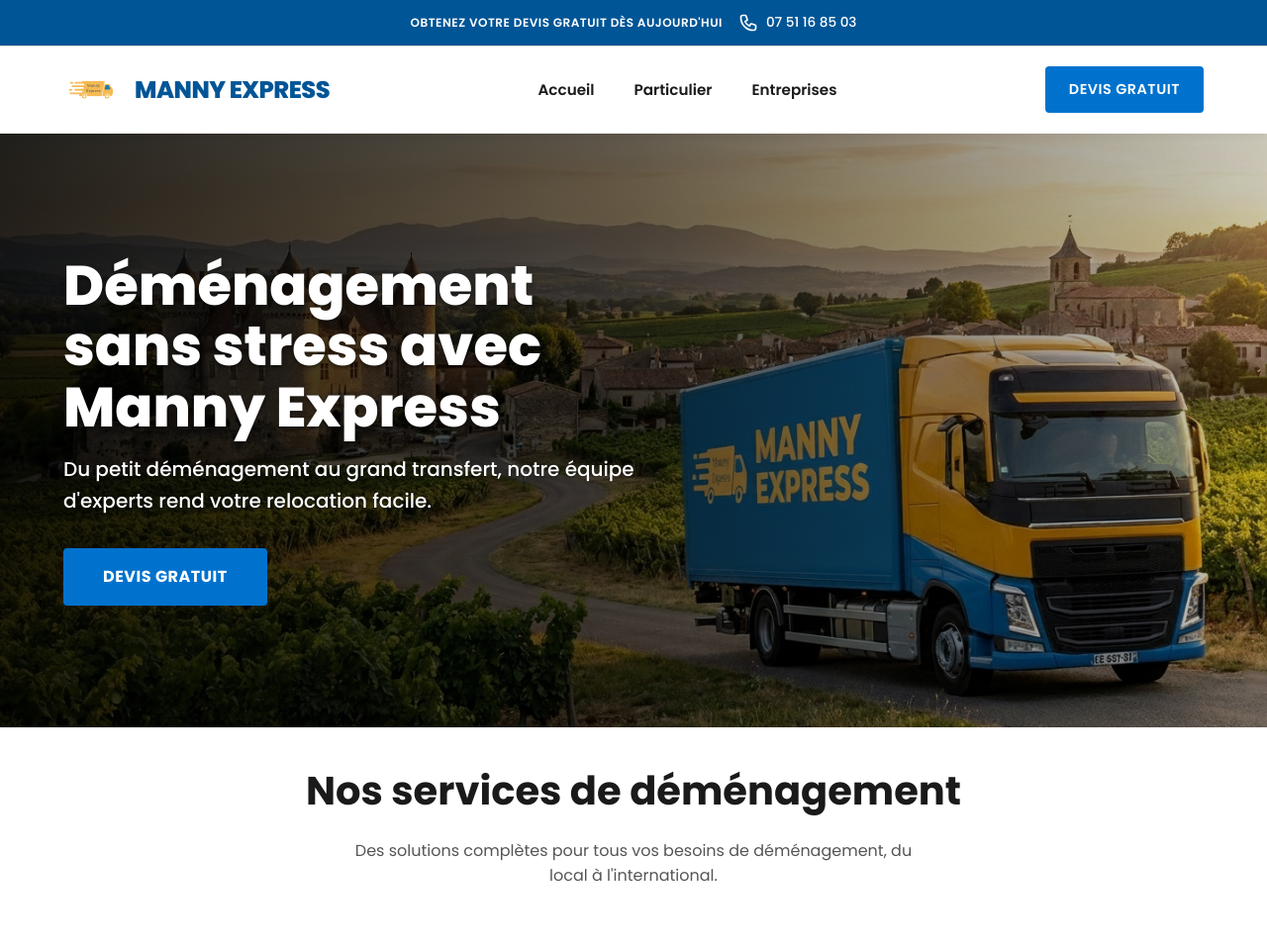
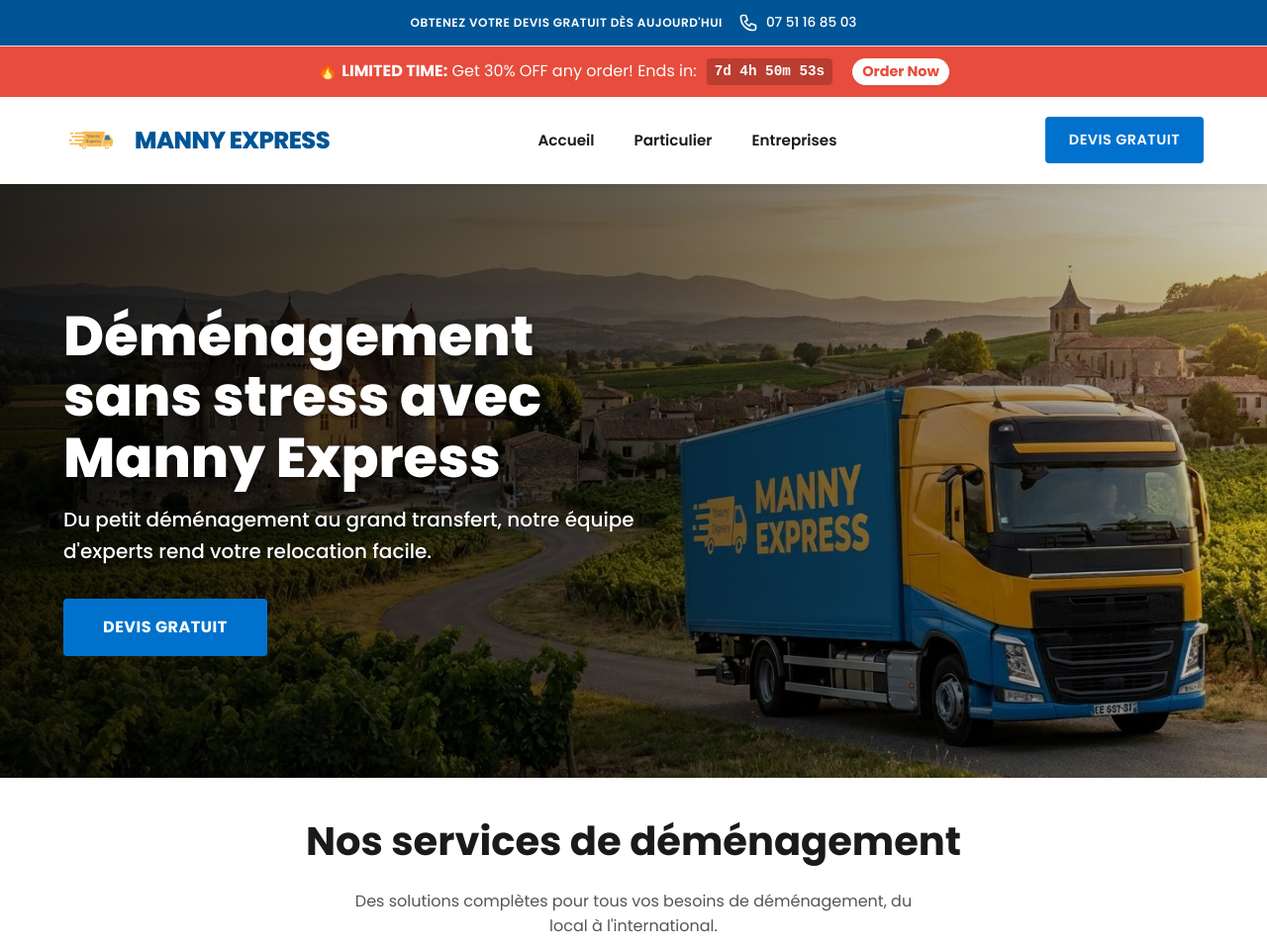
Before and after one commit to billoosijok/mannyexpress, a Jekyll site: the page built from index.html, in a window 1280 px wide and 1400 px high, cut to the strip 0-959 px from the top of the window. Shown: the whole strip at 99% size. Built offline with Jekyll 4.4.1, drawn with Linux system fonts in a browser that asks for light colours.

Commit message:
Added 30% off countdown banner

```diff
--- /dev/null
+++ b/_includes/countdown-banner.html
@@ -0,0 +1,83 @@
+<div id="promo-banner">
+    <div class="promo-content">
+        <span class="promo-text">🔥 <strong>LIMITED TIME:</strong> Get 30% OFF any order! Ends in: </span>
+        <span id="countdown-timer">Loading...</span>
+        <a href="#contact" class="promo-btn">Order Now</a>
+    </div>
+</div>
+
+<style>
+    #promo-banner {
+        background-color: #e74c3c;
+        /* Urgent Red Color */
+        color: white;
+        text-align: center;
+        padding: 12px 0;
+        font-family: 'Poppins', sans-serif;
+        /* Matches your site font */
+        position: relative;
+        z-index: 9999;
+        /* Ensures it sits on top of everything */
+    }
+
+    .promo-content {
+        display: flex;
+        justify-content: center;
+        align-items: center;
+        flex-wrap: wrap;
+        gap: 10px;
+    }
+
+    #countdown-timer {
+        background: rgba(0, 0, 0, 0.2);
+        padding: 2px 8px;
+        border-radius: 4px;
+        font-weight: bold;
+        font-family: monospace;
+        /* Makes numbers easier to read */
+        font-size: 1.1em;
+    }
+
+    .promo-btn {
+        background-color: white;
+        color: #e74c3c;
+        padding: 2px 10px;
+        text-decoration: none;
+        border-radius: 20px;
+        font-weight: bold;
+        font-size: 0.9em;
+        margin-left: 10px;
+    }
+
+    .promo-btn:hover {
+        background-color: #f1f1f1;
+    }
+</style>
+
+<script>
+    // --- MECHANIC NOTES: SET YOUR END DATE HERE ---
+    // Format: "Month Day, Year Time"
+    var countDownDate = new Date("Jan 26, 2026 23:59:59").getTime();
+    // ----------------------------------------------
+
+    var x = setInterval(function () {
+        var now = new Date().getTime();
+        var distance = countDownDate - now;
+
+        // Calculations for days, hours, minutes and seconds
+        var days = Math.floor(distance / (1000 * 60 * 60 * 24));
+        var hours = Math.floor((distance % (1000 * 60 * 60 * 24)) / (1000 * 60 * 60));
+        var minutes = Math.floor((distance % (1000 * 60 * 60)) / (1000 * 60));
+        var seconds = Math.floor((distance % (1000 * 60)) / 1000);
+
+        // Display the result
+        document.getElementById("countdown-timer").innerHTML =
+            days + "d " + hours + "h " + minutes + "m " + seconds + "s ";
+
+        // If the count down is finished, write some text or hide the banner
+        if (distance < 0) {
+            clearInterval(x);
+            document.getElementById("promo-banner").style.display = "none";
+        }
+    }, 1000);
+</script>
--- a/_layouts/default.html
+++ b/_layouts/default.html
@@ -8,6 +8,9 @@
 <body>
     <!-- Top Bar -->
     {% include topbar.html %}
+
+    <!-- Countdown Banner -->
+    {% include countdown-banner.html %}
 
     <!-- Navigation -->
     {% include header.html %}
```
